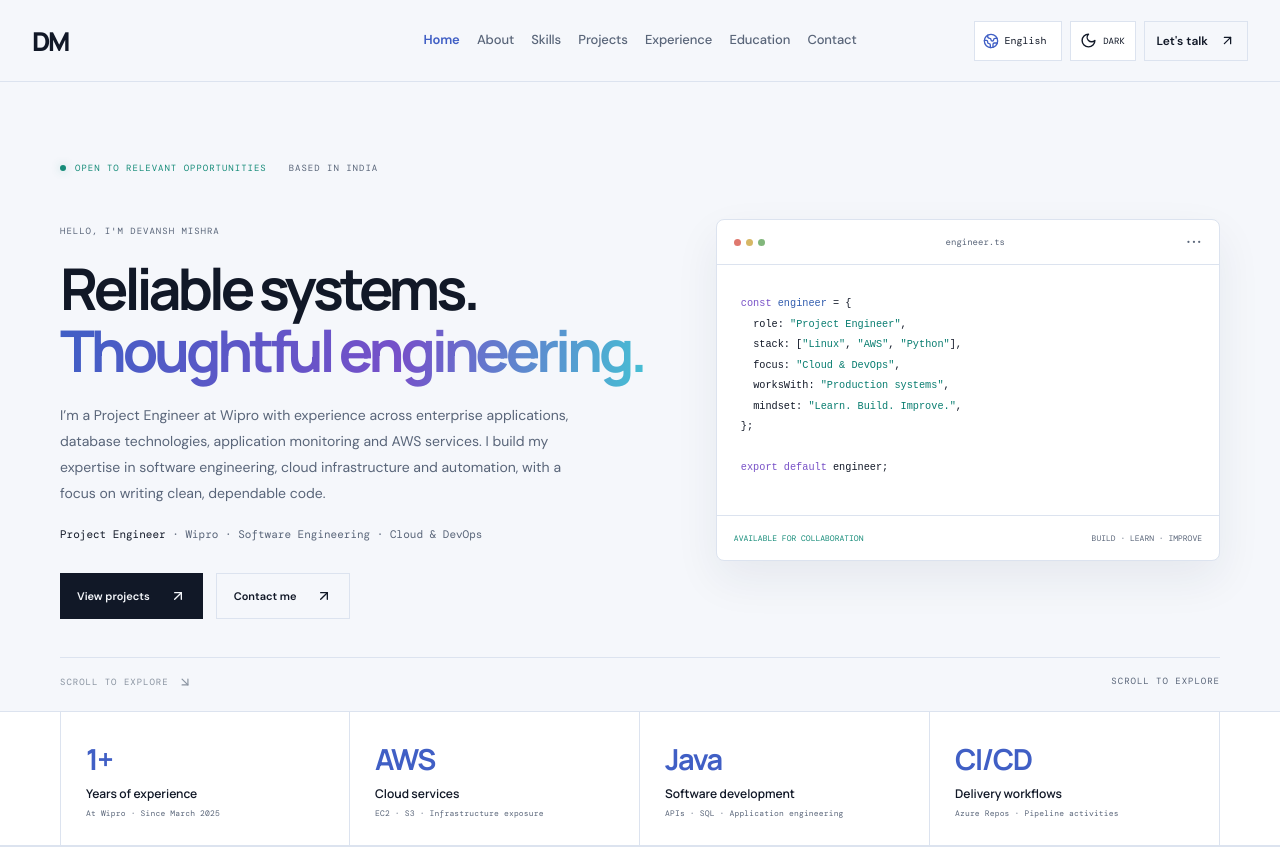
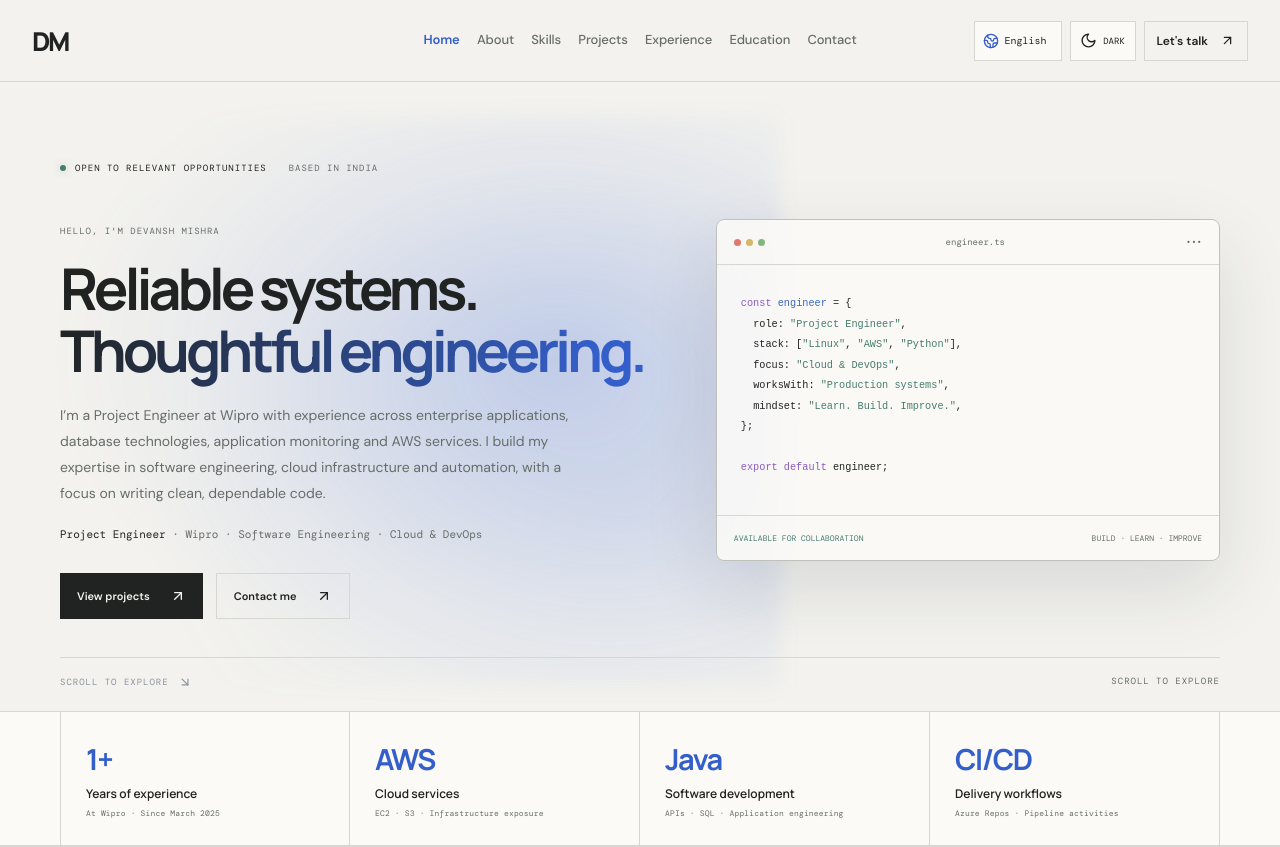
Before and after one commit to codewithdevanshh/portfolio-v2, a React (Vite) app: page /en in a window 1280 px wide. Shown: the top 847 px of the page. Built offline with nearby package versions, Linux system fonts and the light colour scheme.

Commit message:
Refine portfolio visual palette and hero background

```diff
--- a/src/styles.css
+++ b/src/styles.css
@@ -222,3 +222,110 @@ a{color:inherit}button{color:inherit}
   .footer-nav a{font-size:10px}
   .footer-bottom{font-size:8px}
 }
+
+
+/* Visual direction refinement: neutral editorial base + focused blue hero glow */
+:root{
+  --bg:#f3f2ee;
+  --surface:#fbfaf7;
+  --surface-2:#e9e8e2;
+  --text:#202321;
+  --muted:#666d68;
+  --line:#d6d7d0;
+  --accent:#345fca;
+  --accent-2:#6f8fe0;
+  --mint:#477c70;
+}
+:root[data-theme="dark"]{
+  --bg:#111412;
+  --surface:#191e1b;
+  --surface-2:#202622;
+  --text:#f0f1eb;
+  --muted:#a4aaa2;
+  --line:#303a33;
+  --accent:#8ba8ff;
+  --accent-2:#b2c2ff;
+  --mint:#7cc5a9;
+}
+body{background:var(--bg)!important;color:var(--text)!important}
+.header{background:color-mix(in srgb,var(--bg) 92%,transparent)!important}
+.hero{
+  position:relative;
+  isolation:isolate;
+  overflow:visible;
+}
+.hero::after{
+  content:"";
+  position:absolute;
+  z-index:-1;
+  width:min(58vw,720px);
+  height:min(54vw,570px);
+  right:-max(24px,calc((100vw - 1160px)/2 - 70px));
+  top:34px;
+  pointer-events:none;
+  background:
+    radial-gradient(ellipse at 68% 42%,rgba(58,103,218,.24) 0%,rgba(58,103,218,.13) 28%,rgba(58,103,218,.045) 52%,transparent 72%),
+    radial-gradient(ellipse at 80% 70%,rgba(91,128,218,.11),transparent 60%);
+  filter:blur(10px);
+}
+:root[data-theme="dark"] .hero::after{
+  background:
+    radial-gradient(ellipse at 68% 42%,rgba(72,111,230,.30) 0%,rgba(72,111,230,.16) 30%,rgba(72,111,230,.05) 55%,transparent 74%),
+    radial-gradient(ellipse at 80% 70%,rgba(91,128,218,.13),transparent 60%);
+}
+.hero-copy h1.hero-title{color:var(--text)}
+.hero-copy h1.hero-title em{background:linear-gradient(105deg,var(--text) 0%,var(--accent) 90%);-webkit-background-clip:text;background-clip:text;color:transparent}
+.hero-desc{color:var(--muted)}
+.availability{color:var(--text)}
+.role-line{color:var(--text)}
+.hero-code{
+  border:1px solid color-mix(in srgb,var(--text) 12%,var(--line));
+  background:color-mix(in srgb,var(--surface) 88%,transparent);
+  box-shadow:0 28px 75px rgba(27,39,65,.12);
+  backdrop-filter:blur(12px);
+}
+:root[data-theme="dark"] .hero-code{box-shadow:0 28px 75px rgba(0,0,0,.28)}
+.code-top,.code-bottom{border-color:var(--line);color:var(--muted)}
+.hero-code pre{color:var(--text)}
+.code-purple{color:#8a5bc2}.code-blue{color:#3869bd}.code-green{color:#477c70}
+:root[data-theme="dark"] .code-purple{color:#c3a0f1}
+:root[data-theme="dark"] .code-blue{color:#91baff}
+:root[data-theme="dark"] .code-green{color:#8bd2b7}
+.button-light{background:var(--text);color:var(--bg)}
+.button-light:hover{background:var(--accent);color:#fff}
+.button-quiet{border-color:var(--line);color:var(--text)}
+.button-quiet:hover,.button-outline:hover{border-color:var(--accent);color:var(--accent)}
+.stats-band{background:var(--surface)!important}
+.section-muted,.experience-preview{background:var(--surface-2)!important}
+.contact-banner{background:#222a26;color:#f5f4ed}
+.contact-banner .eyebrow{color:#aeb8ae}
+.contact-banner h2 em{background:linear-gradient(100deg,#b8caff,#7194ee);-webkit-background-clip:text;background-clip:text;color:transparent}
+.button-dark{background:#f2f0e8;color:#202321}
+.button-dark:hover{background:#dbe3fb;color:#202321}
+.project-art{
+  background:linear-gradient(145deg,#e5e7e1,#f8f8f4 55%,#e6e9f2)!important;
+  color:#3e5f9e;
+}
+:root[data-theme="dark"] .project-art{
+  background:linear-gradient(145deg,#202822,#171d1a 55%,#20283a)!important;
+  color:#9bb3ed;
+}
+.project-art small,.project-art>span{color:var(--muted)}
+.art-orbit{border-color:color-mix(in srgb,var(--accent) 30%,transparent)}
+.capability-card,.values-grid>div,.skill-panel,.experience-entry,.experience-note,.education-placeholder,.project-card{
+  box-shadow:0 8px 24px rgba(28,35,30,.035);
+}
+:root[data-theme="dark"] .capability-card,
+:root[data-theme="dark"] .values-grid>div,
+:root[data-theme="dark"] .skill-panel,
+:root[data-theme="dark"] .experience-entry,
+:root[data-theme="dark"] .experience-note,
+:root[data-theme="dark"] .education-placeholder,
+:root[data-theme="dark"] .project-card{box-shadow:none}
+.footer{background:var(--bg)}
+@media(max-width:900px){
+  .hero::after{width:75vw;height:62vw;right:-20vw;top:10px;opacity:.8}
+}
+@media(max-width:600px){
+  .hero::after{width:100vw;height:90vw;right:-38vw;top:0;opacity:.65}
+}
```
